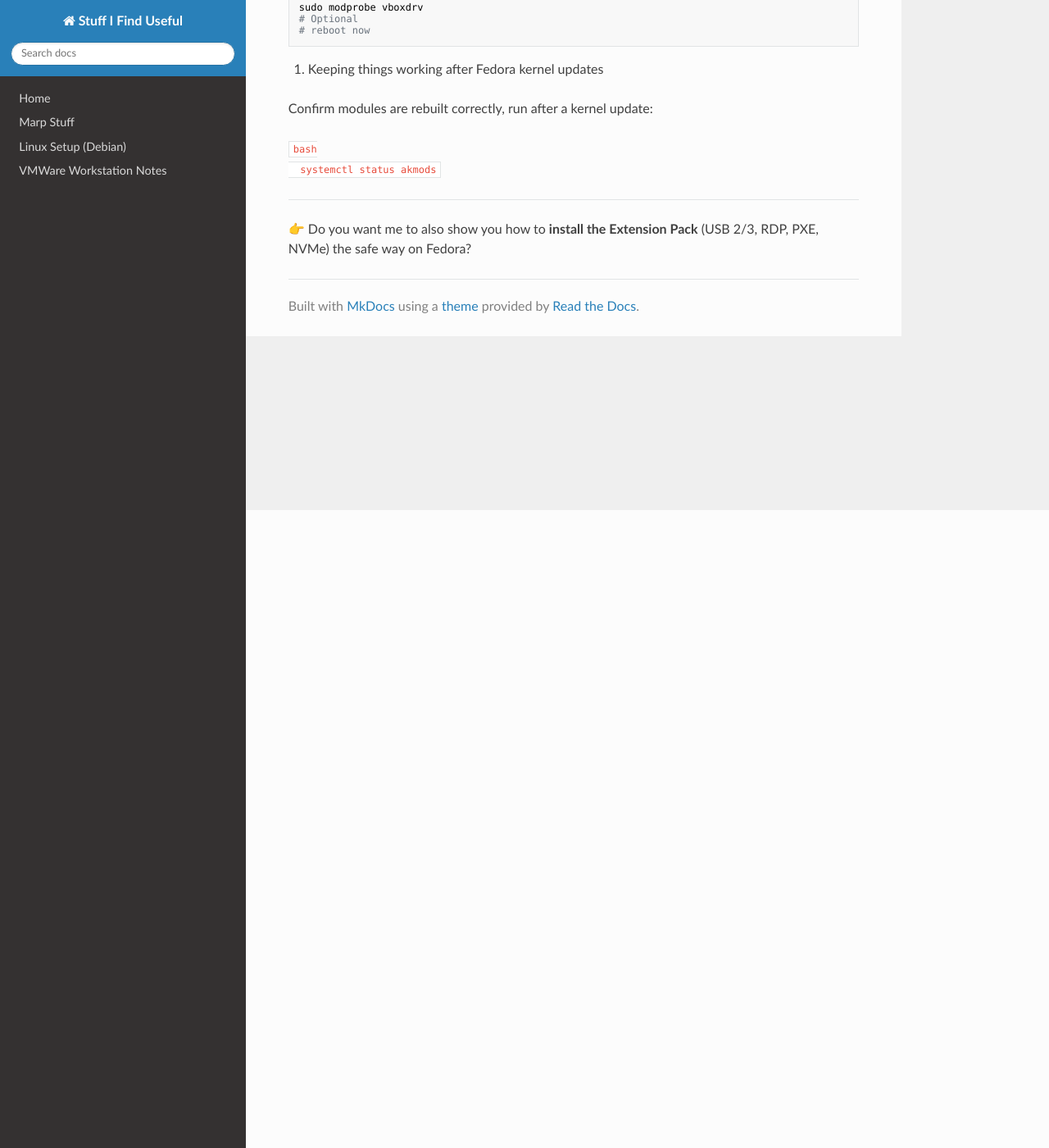
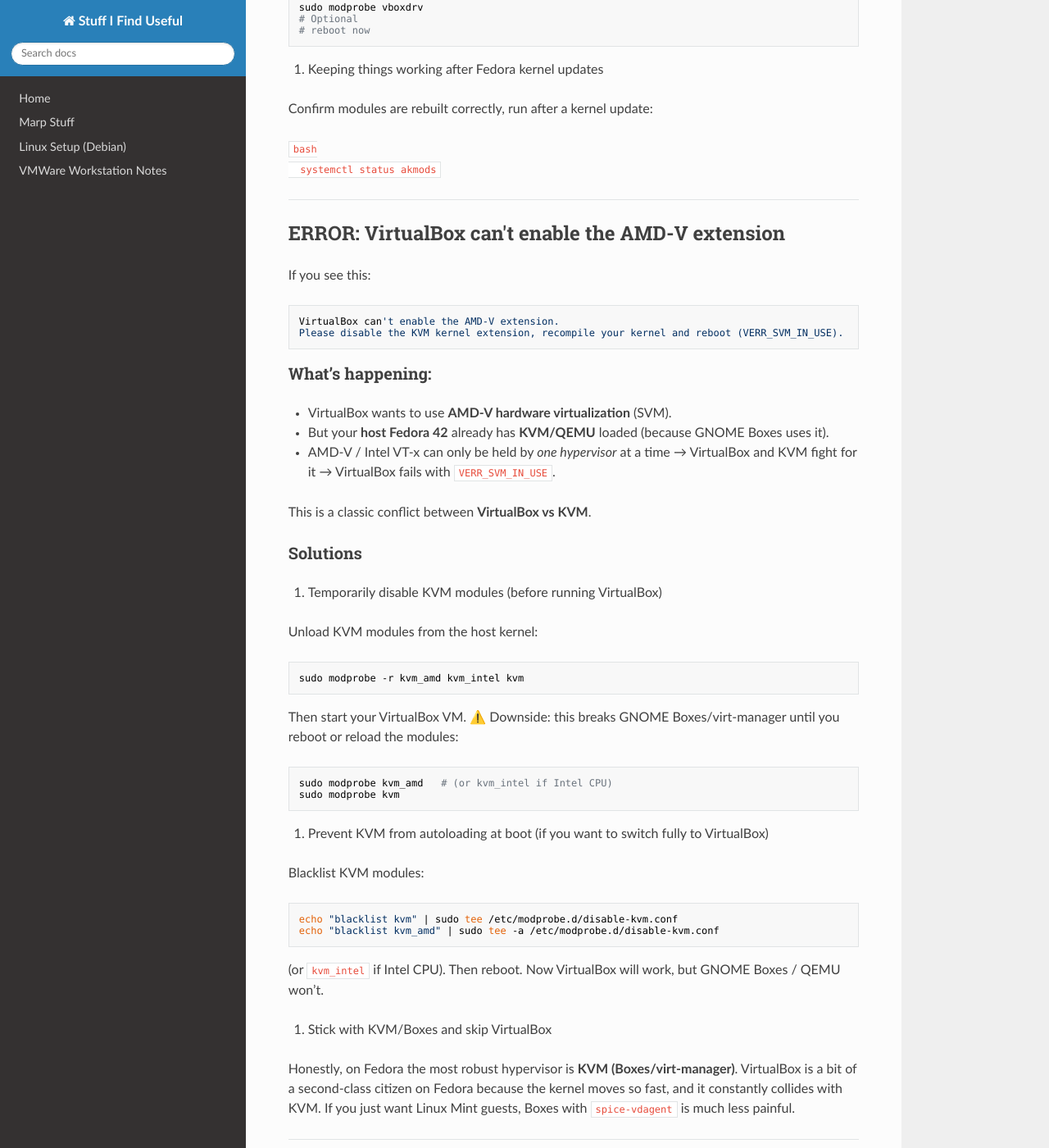
Before and after one commit to travisseymour/useful_stuff, an MkDocs documentation site: the page built from docs/fedora_stuff.md, in a window 1280 px wide and 1400 px high, scrolled down 778 px. Shown: the whole window at 82% size. Built offline with MkDocs 1.6.1, drawn with Linux system fonts in a browser that asks for light colours; nearby versions of some CDN libraries.

Commit message:
added outcome of vbox troubleshooting

````diff
--- a/docs/fedora_stuff.md
+++ b/docs/fedora_stuff.md
@@ -50,4 +50,54 @@
 
 ---
 
-👉 Do you want me to also show you how to **install the Extension Pack** (USB 2/3, RDP, PXE, NVMe) the safe way on Fedora?
+## ERROR: VirtualBox can't enable the AMD-V extension
+
+If you see this:
+
+```bash
+VirtualBox can't enable the AMD-V extension.
+Please disable the KVM kernel extension, recompile your kernel and reboot (VERR_SVM_IN_USE).
+```
+
+### What’s happening:
+
+* VirtualBox wants to use **AMD-V hardware virtualization** (SVM).
+* But your **host Fedora 42** already has **KVM/QEMU** loaded (because GNOME Boxes uses it).
+* AMD-V / Intel VT-x can only be held by *one hypervisor* at a time → VirtualBox and KVM fight for it → VirtualBox fails with `VERR_SVM_IN_USE`.
+
+This is a classic conflict between **VirtualBox vs KVM**.
+
+### Solutions
+
+1. Temporarily disable KVM modules (before running VirtualBox)
+
+Unload KVM modules from the host kernel:
+
+```bash
+sudo modprobe -r kvm_amd kvm_intel kvm
+```
+
+Then start your VirtualBox VM.
+⚠️ Downside: this breaks GNOME Boxes/virt-manager until you reboot or reload the modules:
+
+```bash
+sudo modprobe kvm_amd   # (or kvm_intel if Intel CPU)
+sudo modprobe kvm
+```
+
+2. Prevent KVM from autoloading at boot (if you want to switch fully to VirtualBox)
+
+Blacklist KVM modules:
+
+```bash
+echo "blacklist kvm" | sudo tee /etc/modprobe.d/disable-kvm.conf
+echo "blacklist kvm_amd" | sudo tee -a /etc/modprobe.d/disable-kvm.conf
+```
+
+(or `kvm_intel` if Intel CPU).
+Then reboot.
+Now VirtualBox will work, but GNOME Boxes / QEMU won’t.
+
+3. Stick with KVM/Boxes and skip VirtualBox
+
+Honestly, on Fedora the most robust hypervisor is **KVM (Boxes/virt-manager)**. VirtualBox is a bit of a second-class citizen on Fedora because the kernel moves so fast, and it constantly collides with KVM. If you just want Linux Mint guests, Boxes with `spice-vdagent` is much less painful.
````
